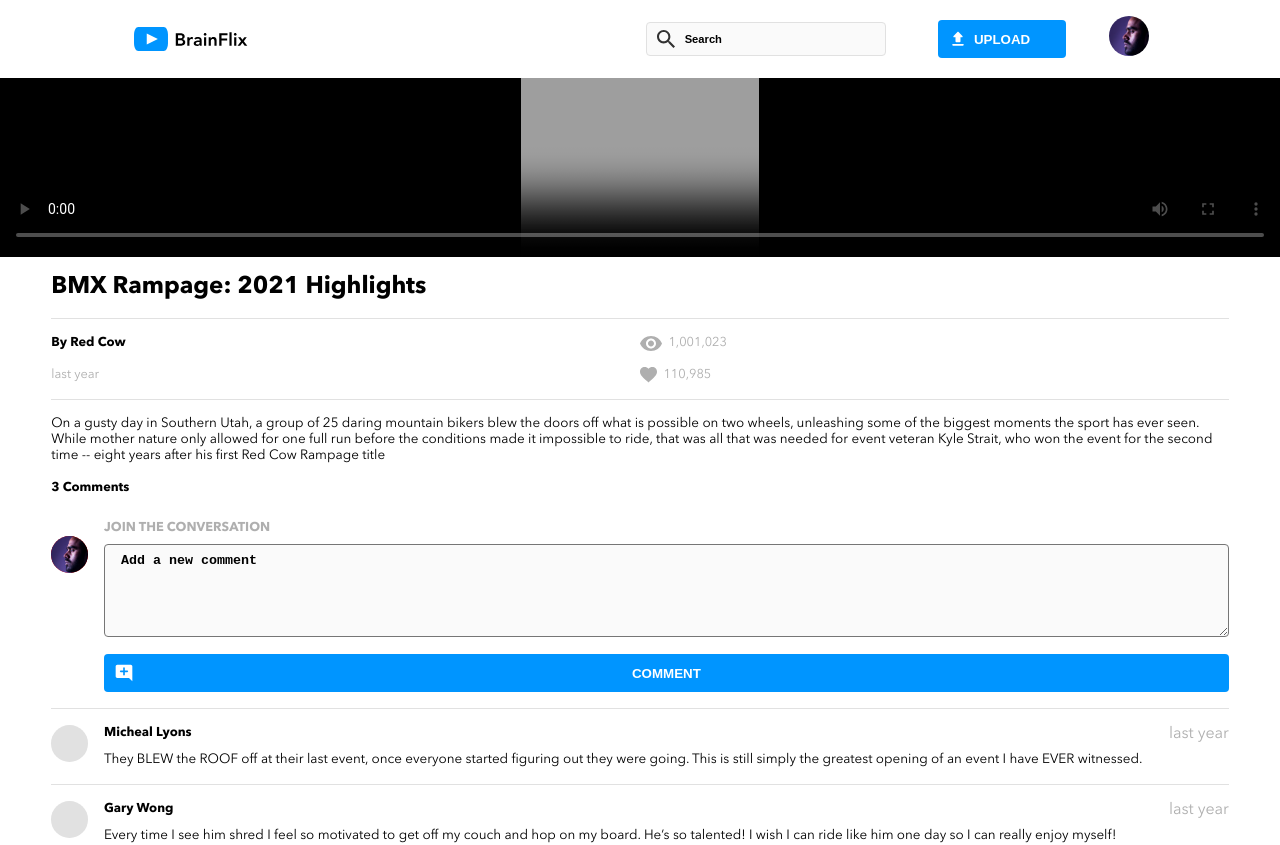
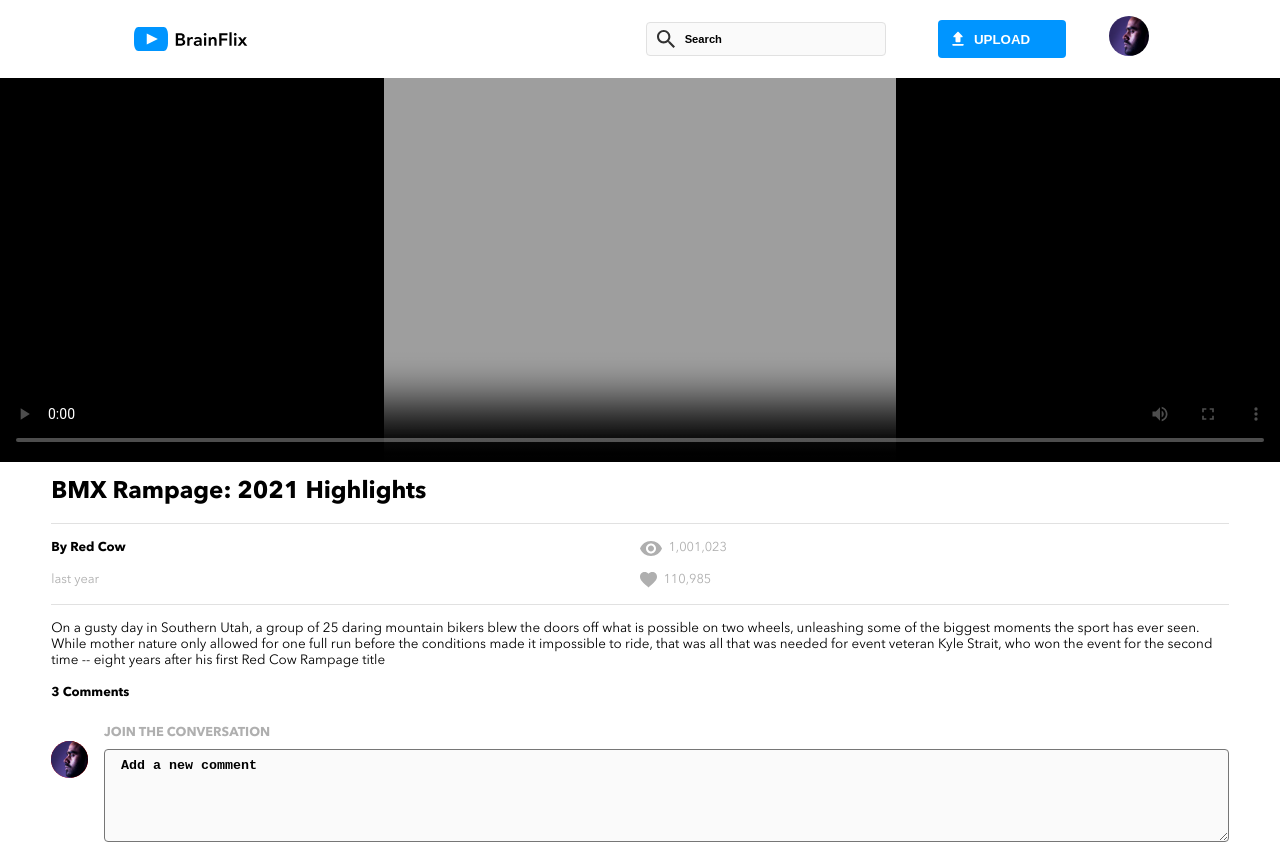
Before and after one commit to brandonyuh/brandon-yuh-brainflix, a React (Create React App) app: page / in a window 1280 px wide. Shown: the top 845 px of the page. Built offline with nearby package versions, Linux system fonts and the light colour scheme.

Commit message:
video tablet css

```diff
--- a/src/components/Content/VideoPlayer/VideoPlayer.scss
+++ b/src/components/Content/VideoPlayer/VideoPlayer.scss
@@ -1,9 +1,19 @@
+@use "../../../styles/partials/variables" as *;
+@use "../../../styles/partials/mixins" as *;
+@use "../../../styles/partials/colors" as *;
+
 .video {
   background-color: black;
   display: flex;
   justify-content: center;
   &__player {
     width: 100%;
-    max-height: 11.2rem;
+    height: 11.2rem;
+    max-height: 100vh;
+  }
+  @include tablet{
+    &__player {
+      height: 24rem;
+    }
   }
 }
```
